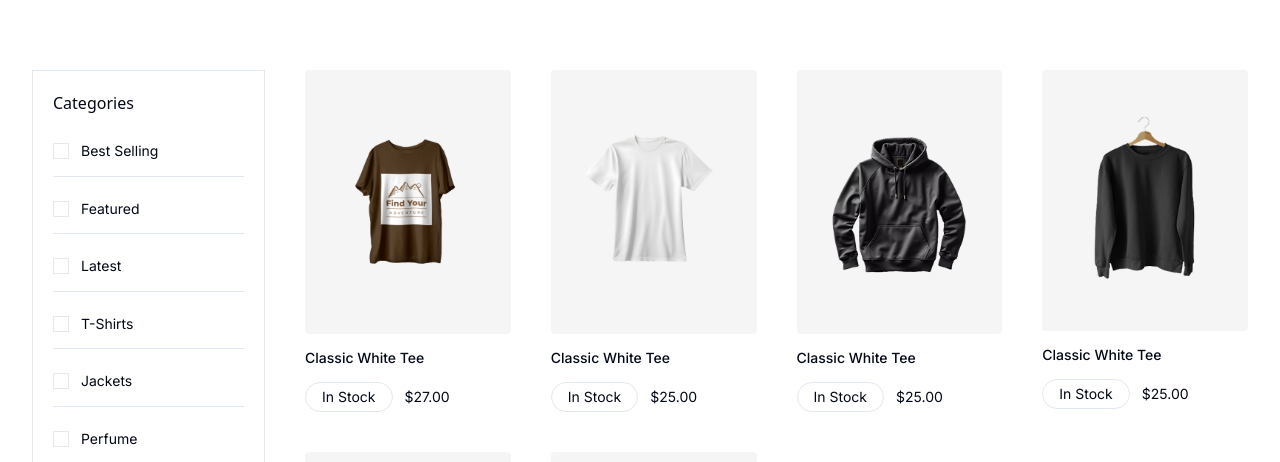
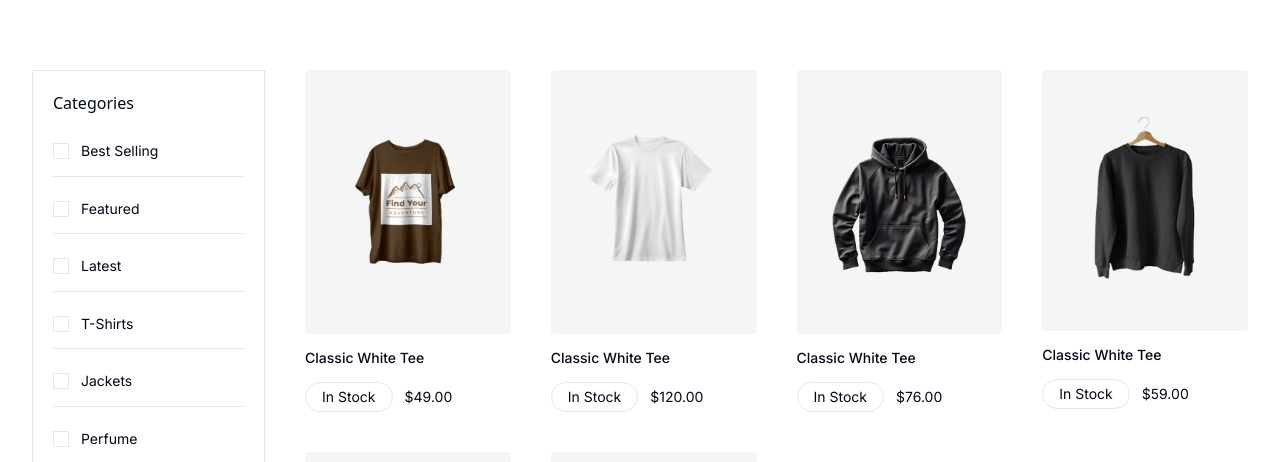
Before and after one commit to Ayomide6441/ecommerce, a React (Vite) app: page /products in a window 1280 px wide. Shown: the part 180-642 px from the top of the page. Built offline with nearby package versions, Linux system fonts and the light colour scheme; data requests are answered from the project's data file.

Commit message:
feat: make product lists show based on filter

```diff
--- a/src/components/ui/ProductItem.tsx
+++ b/src/components/ui/ProductItem.tsx
@@ -5,7 +5,7 @@ import { Heart, ShoppingCart } from "lucide-react";
 type ProductItemProps = {
   image: string;
   productName: string;
-  inStock: boolean;
+  inStock: string;
   price: number;
 };
 
--- a/src/data/db.json
+++ b/src/data/db.json
@@ -17,11 +17,11 @@
       "id": 1,
       "name": "Classic White Tee",
       "images": ["../cover1.png", "../cover2.png"],
-      "price": 27.0,
+      "price": 49.0,
       "stock": 15,
       "details": "Monochromatic Wardrobe",
-      "colors": ["white", "black"],
-      "sizes": ["S", "M", "L", "XL"],
+      "colors": ["#AFCBFF", "#92B69E", "#3B82F6"],
+      "sizes": ["S", "XL"],
       "categoryIds": [1, 3],
       "rating": 4.5,
       "status": true
@@ -30,11 +30,11 @@
       "id": 2,
       "name": "Classic White Tee",
       "images": ["../cover2.png", "../cover6.png"],
-      "price": 25.0,
+      "price": 120.0,
       "stock": 15,
       "details": "A classic white t-shirt made of cotton.",
-      "colors": ["white", "black"],
-      "sizes": ["S", "M", "L", "XL"],
+      "colors": ["#AFCBFF", "#FFD88D", "#92B69E"],
+      "sizes": ["M", "L"],
       "categoryIds": [1, 3],
       "rating": 4.5,
       "status": true
@@ -43,11 +43,11 @@
       "id": 3,
       "name": "Classic White Tee",
       "images": ["../cover3.png", "../cover2.png"],
-      "price": 25.0,
+      "price": 76.0,
       "stock": 15,
       "details": "A classic white t-shirt made of cotton.",
-      "colors": ["white", "black"],
-      "sizes": ["S", "M", "L", "XL"],
+      "colors": ["#FFD88D", "#92B69E"],
+      "sizes": ["L"],
       "categoryIds": [1, 2],
       "rating": 4.5,
       "status": true
@@ -56,11 +56,11 @@
       "id": 4,
       "name": "Classic White Tee",
       "images": ["../cover4.png", "../cover2.png"],
-      "price": 25.0,
+      "price": 59.0,
       "stock": 15,
       "details": "A classic white t-shirt made of cotton.",
-      "colors": ["white", "black"],
-      "sizes": ["S", "M", "L", "XL"],
+      "colors": ["#AFCBFF", "#3B82F6"],
+      "sizes": ["S"],
       "categoryIds": [2, 3],
       "rating": 4.5,
       "status": true
@@ -69,10 +69,10 @@
       "id": 5,
       "name": "Classic White Tee",
       "images": ["../cover5.png", "../cover2.png"],
-      "price": 25.0,
+      "price": 100.0,
       "stock": 15,
       "details": "A classic white t-shirt made of cotton.",
-      "colors": ["white", "black"],
+      "colors": ["#92B69E", "#3B82F6"],
       "sizes": ["S", "M", "L", "XL"],
       "categoryIds": [2, 3],
       "rating": 4.5,
@@ -82,11 +82,11 @@
       "id": 6,
       "name": "Classic White Tee",
       "images": ["../cover6.png", "../cover2.png"],
-      "price": 25.0,
+      "price": 46.0,
       "stock": 15,
       "details": "A classic white t-shirt made of cotton.",
-      "colors": ["white", "black"],
-      "sizes": ["S", "M", "L", "XL"],
+      "colors": ["#AFCBFF", "#FFD88D", "#92B69E", "#3B82F6"],
+      "sizes": ["M", "L"],
       "categoryIds": [1, 2],
       "rating": 4.5,
       "status": true
--- a/src/pages/Products/ProductsList.tsx
+++ b/src/pages/Products/ProductsList.tsx
@@ -1,6 +1,7 @@
+import { useCategories } from "@/Hooks/useCategories";
 import { useProducts } from "@/Hooks/useProducts";
 import ProductItem from "@/components/ui/ProductItem";
-import { Link } from "react-router-dom";
+import { Link, useSearchParams } from "react-router-dom";
 
 type Product = {
   id: number;
@@ -16,15 +17,54 @@ type Product = {
   status: boolean;
 };
 
+type Category = {
+  id: number;
+  name: string;
+};
+
 function ProductsList() {
-  // console.log(filters);
-  const { data: products, isLoading } = useProducts();
+  const { data: products = [], isLoading } = useProducts();
+  const { data: dbCategories = [] } = useCategories() as { data: Category[] };
+  const [searchParams] = useSearchParams();
+
+  // 🔎 Extract filters from URL
+  const categories = searchParams.get("categories")?.split(",") || [];
+  const colors = searchParams.get("color")?.split(",") || [];
+  const sizes = searchParams.get("size")?.split(",") || [];
+  const minPrice = Number(searchParams.get("minPrice")) || 0;
+  const maxPrice = Number(searchParams.get("maxPrice")) || Infinity;
+
+  // 🧹 Filter logic
+  const filteredProducts = products.filter((product: Product) => {
+    const selectedCategoryIds = dbCategories
+      .filter((cat) => categories.includes(cat.name))
+      .map((cat) => cat.id);
+
+    const matchCategory =
+      selectedCategoryIds.length === 0 ||
+      product.categoryIds.some((id) => selectedCategoryIds.includes(id));
+
+    const matchColor =
+      colors.length === 0 ||
+      product.colors.some((color) => colors.includes(color));
+
+    const matchSize =
+      sizes.length === 0 || product.sizes.some((size) => sizes.includes(size));
+
+    const matchPrice = product.price >= minPrice && product.price <= maxPrice;
+
+    return matchCategory && matchColor && matchSize && matchPrice;
+  });
+
   if (isLoading) return <div>Loading...</div>;
 
   return (
     <div className="grid grid-cols-2 sm:grid-cols-2 md:grid-cols-3 lg:grid-cols-4 gap-10">
-      {products.map((product: Product) => (
-        <Link key={product.id} to={`/products/${product.id}`} pref>
+      {filteredProducts.length === 0 ? (
+        <p>No products found</p>
+      ) : (
+        filteredProducts.map((product: Product) => (
+          <Link key={product.id} to={`/products/${product.id}`}>
             <ProductItem
               image={product.images[0]}
               price={product.price}
@@ -32,7 +72,8 @@ function ProductsList() {
               productName={product.name}
             />
           </Link>
-      ))}
+        ))
+      )}
     </div>
   );
 }
```
Lines whose indentation alone changed are shown as unchanged.
